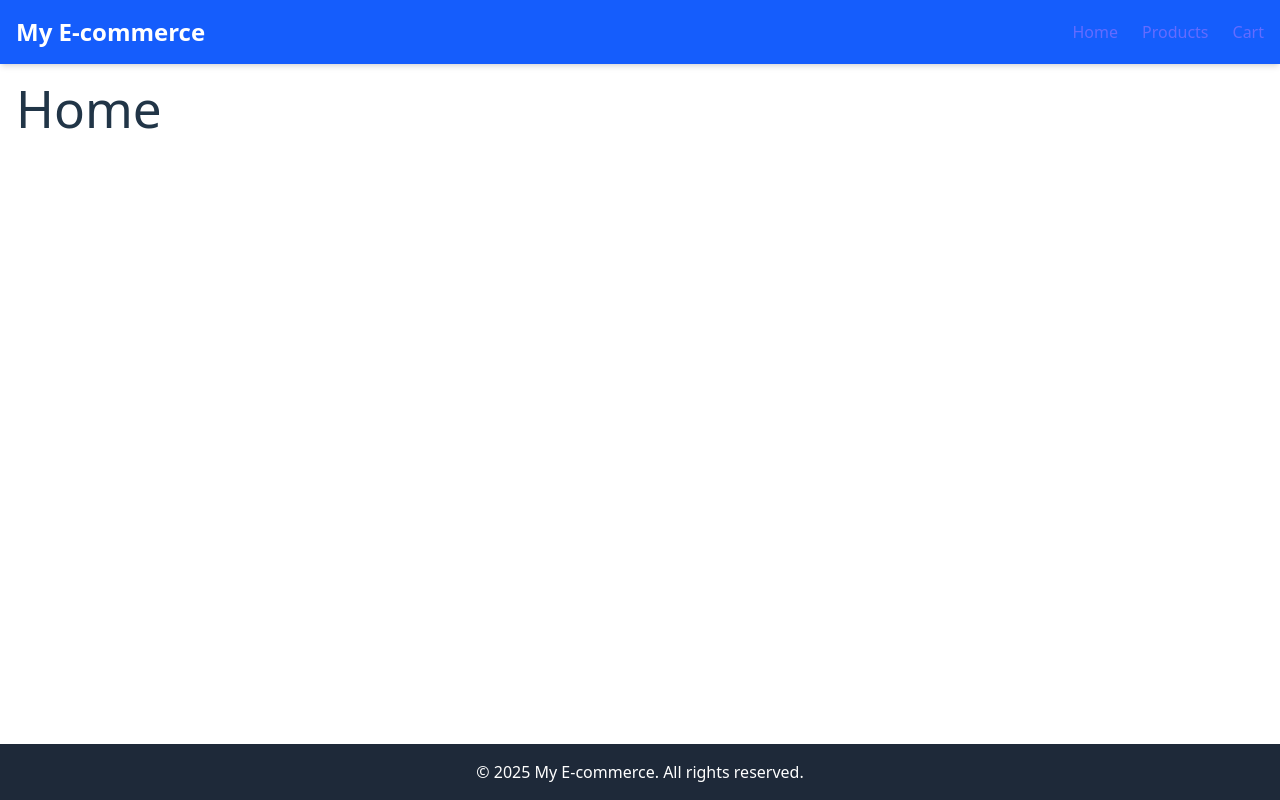
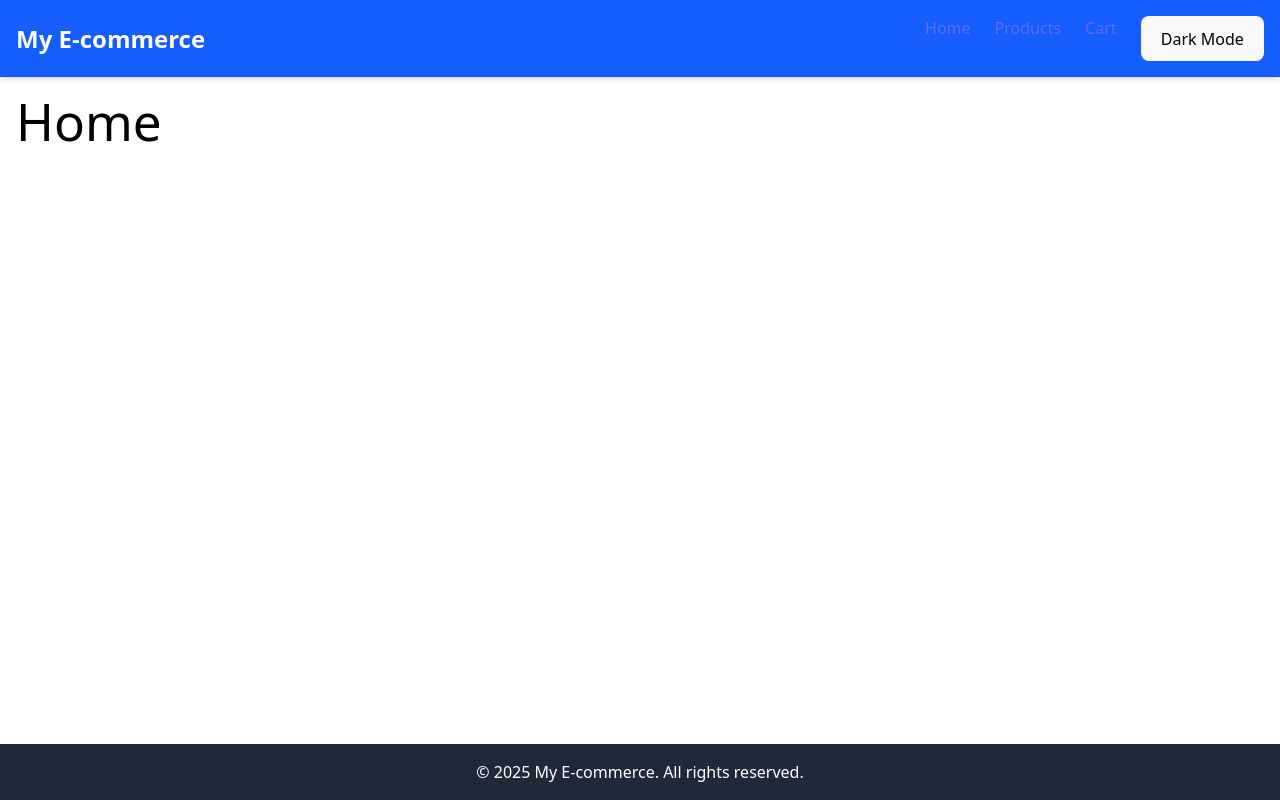
Before and after one commit to ravichandrapalla/e-commerce-app, a React (Vite) app: page / in a window 1280 px wide. Built offline with nearby package versions, Linux system fonts and the light colour scheme; no server answers.

Commit message:
theme provider added

```diff
--- a/package.json
+++ b/package.json
@@ -10,6 +10,7 @@
     "preview": "vite preview"
   },
   "dependencies": {
+    "@reduxjs/toolkit": "^2.6.0",
     "@tailwindcss/vite": "^4.0.9",
     "react": "^19.0.0",
     "react-dom": "^19.0.0",
--- a/src/App.css
+++ b/src/App.css
@@ -1,4 +1,19 @@
 @import "tailwindcss";
+
+:root {
+  --bg-color: #ffffff;
+  --text-color: #000000;
+}
+
+.dark {
+  --bg-color: #1a202c;
+  --text-color: #ffffff;
+}
+
+body {
+  background-color: var(--bg-color);
+  color: var(--text-color);
+}
 
 #root {
   box-sizing: border-box;
--- /dev/null
+++ b/src/AppContext.jsx
@@ -0,0 +1,18 @@
+import { Children, createContext, useEffect, useState } from "react";
+
+export const AppContext = createContext();
+
+export function AppContextProvider({ children }) {
+  const [theme, setTheme] = useState(() => {
+    return localStorage.getItem("theme") || "light";
+  });
+  useEffect(() => {
+    localStorage.setItem("theme", theme);
+  }, [theme]);
+
+  return (
+    <AppContext.Provider value={{ theme, setTheme }}>
+      {children}
+    </AppContext.Provider>
+  );
+}
--- a/src/Context.js
+++ /dev/null
@@ -1,3 +0,0 @@
-import { createContext } from "react";
-
-export const App_Context = createContext(null);
--- a/src/components/ui/Header.jsx
+++ b/src/components/ui/Header.jsx
@@ -1,6 +1,19 @@
+import { useContext, useState } from "react";
+import { AppContext } from "../../AppContext";
+
 const Header = () => {
+  const { theme, setTheme } = useContext(AppContext);
+
+  const toggleTheme = () => {
+    if (theme == "light") {
+      setTheme("dark");
+    } else {
+      setTheme("light");
+    }
+  };
+
   return (
-    <header className="bg-blue-600 text-white py-4 shadow-md">
+    <header className="bg-blue-600 text-white py-4 shadow-md dark:bg-gray-800">
       <div className="container mx-auto flex justify-between items-center px-4">
         <span className="text-2xl font-bold">My E-commerce</span>
         <nav>
@@ -20,6 +33,14 @@ const Header = () => {
                 Cart
               </a>
             </li>
+            <li>
+              <button
+                onClick={toggleTheme}
+                className="bg-gray-200 text-black py-1 px-3 rounded hover:bg-gray-300 dark:bg-gray-600 dark:text-white dark:hover:bg-gray-700"
+              >
+                {theme == "light" ? "Dark Mode" : "Light Mode"}
+              </button>
+            </li>
           </ul>
         </nav>
       </div>
--- a/src/components/ui/ProductCard.jsx
+++ b/src/components/ui/ProductCard.jsx
@@ -1,4 +1,4 @@
-export default function ProductCard({ coffeeItem }) {
+export default function ProductCard({ coffeeItem, setCart }) {
   const truncateDescription = (description, maxLength) => {
     if (description.length <= maxLength) return description;
     return description.substring(0, maxLength) + "...";
--- a/src/pages/Cart.jsx
+++ b/src/pages/Cart.jsx
@@ -1,5 +1,5 @@
 import { useContext } from "react";
-import { App_Context } from "../Context";
+
 import CartListItem from "../components/ui/CartListItem";
 
 export default function Cart() {
--- a/src/pages/Products.jsx
+++ b/src/pages/Products.jsx
@@ -1,9 +1,9 @@
 import { useContext, useEffect } from "react";
-import { App_Context } from "../Context";
+
 import ProductCard from "../components/ui/ProductCard";
 
 export default function Products() {
-  const { coffeeData } = useContext(App_Context);
+  // const { coffeeData } = useContext(App_Context);
   // useEffect(() => {
   //   console.log(cartItems);
   // }, []);
@@ -12,7 +12,7 @@ export default function Products() {
     <div>
       <h1 className="text-3xl font-bold mb-6">Products</h1>
       <div className="grid grid-cols-1 sm:grid-cols-2 md:grid-cols-3 lg:grid-cols-4 gap-6">
-        {coffeeData?.map((coffeeItem) => {
+        {/* {coffeeData?.map((coffeeItem) => {
           return (
             <ProductCard
               coffeeItem={coffeeItem}
@@ -20,7 +20,7 @@ export default function Products() {
               key={coffeeItem.id}
             />
           );
-        })}
+        })} */}
       </div>
     </div>
   );
```
Also changed, not shown: src/App.tsx (+4 -6 lines), 1 other file (tests, documents, lock files or other folders).
